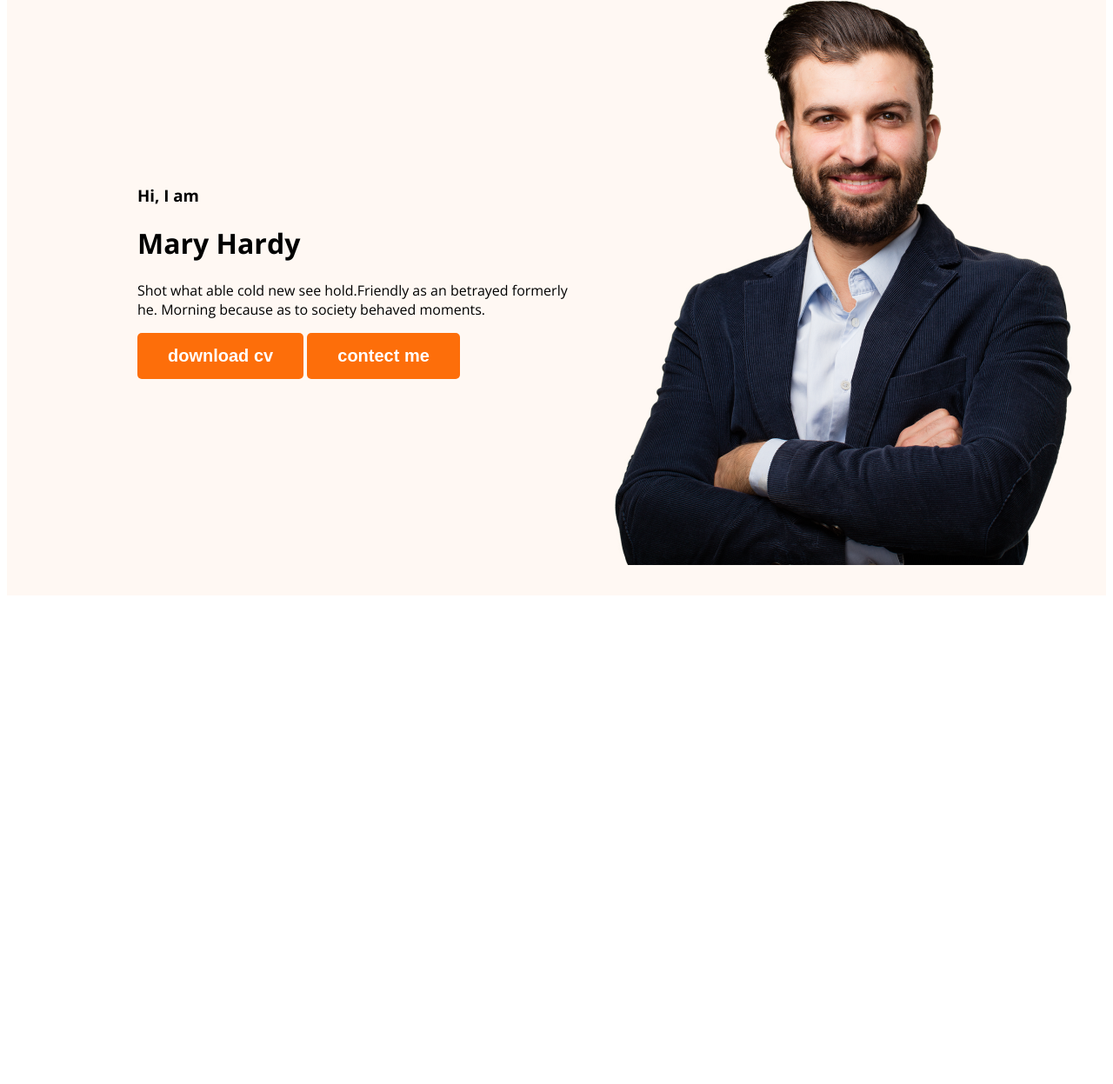
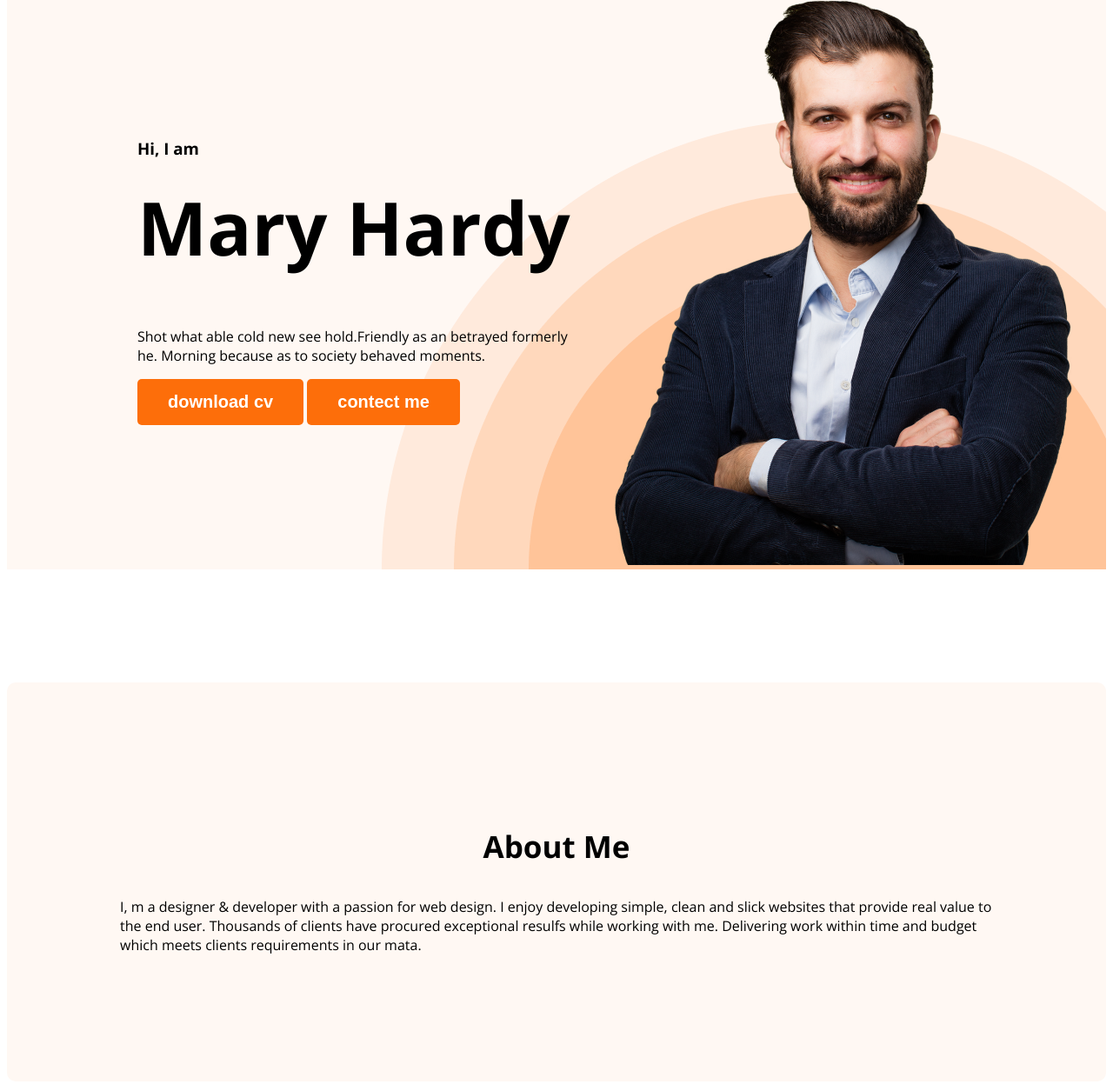
Before and after one commit to nobelmahmud/web-developer-portfolio, a plain HTML site: page index.html in a window 1280 px wide. Shown: the part 215-1462 px from the top of the page at 87% size. Before the commit the page ends 908 px from the top, so only its background shows below. Drawn offline with nearby package versions, Linux system fonts and the light colour scheme.

Commit message:
create about section

```diff
--- a/index.html
+++ b/index.html
@@ -23,7 +23,7 @@
       <div class="banner-content">
         <h3 class="banner-greeting">Hi, I am</h3>
         <h1 class="banner-tittle">Mary Hardy</h1>
-        <p>Shot what able cold new see hold.Friendly as an betrayed formerly he. Morning because as to society behaved moments.</p>
+        <p class="banneer-description">Shot what able cold new see hold.Friendly as an betrayed formerly he. Morning because as to society behaved moments.</p>
       <button class="btn-primary">download cv</button>
       <button class="btn-primary">contect me</button>
       </div>
@@ -34,7 +34,12 @@
   </div>
   </header>
   <main>
-
+    <section class="about">
+      <h3 class="section-title">About Me</h3>
+      <p class="section-description">I, m a designer & developer with a passion for web design. I enjoy developing simple, clean and slick websites that
+      provide real value to the end user. Thousands of clients have procured exceptional resulfs while working with me.
+      Delivering work within time and budget which meets clients requirements in our mata.</p>
+    </section>
   </main>
   <footer>
 
--- a/portfolio.css
+++ b/portfolio.css
@@ -12,6 +12,24 @@ font-size: 20px;
 color: white;
 font-weight: 700;
 padding: 15px 35px;
+}
+.section-title{
+  color: ( #181818);
+text-align: center;
+
+font-size: 35px;
+
+font-weight: 700;
+
+}
+section-description{
+  color: ( #757575);
+text-align: center;
+
+font-size: 18px;
+
+font-weight: 400;
+
 }
 /* nav related style */
 nav{
@@ -43,16 +61,47 @@ nav a{
 }
 /* header related style */
 .header{
-
   background: #FFF8F3;
+  background-image: url(images/header_bg.png);
+  background-repeat: no-repeat;
+  background-position: bottom right;
 
 }
 .banner {
-  padding: 30px 30px 30px 150px;
+  padding: 30px 30px 0px 150px;
  display: flex;
   align-items: center;
+  justify-content: space-between;
+}
+.banner-content{
+  max-width: 500px;
 }
 .banner .profile-pic{
   width: 584px;
 /* height: 676px; */
 }
+.banner-greetting{
+  font-size: 45px;
+  margin-bottom: 0px;
+  color: #474747;
+}
+.banner-tittle{
+  font-size: 85px;
+font-style: normal;
+font-weight: 700;
+margin-top:20px;
+}
+.banner-description{
+  margin-top: 20px;
+  margin-bottom: 30px;
+}
+
+/* main section styles */
+
+/* about section styles */
+.about{
+  padding: 130px;
+  border-radius: 10px;
+background: #FFF8F3;
+margin: 130px 0px;
+}
```
